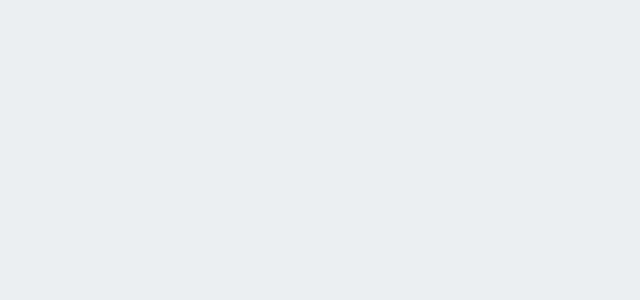
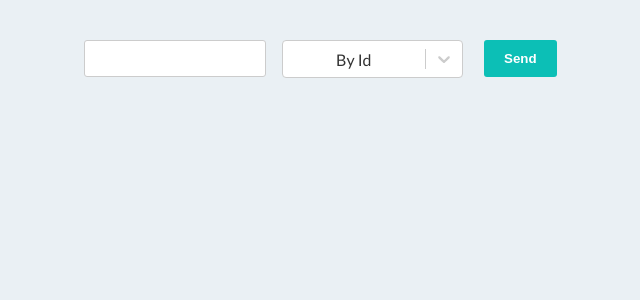
Before and after one commit to hayder-hubsync/dco-dashboard, a React (Create React App) app: page / in a window 1280 px wide. Shown: the top 300 px of the page, without its empty margins (317-957 px from the left). Built offline with nearby package versions, Linux system fonts and the light colour scheme.

Commit message:
Search input

```diff
--- a/src/App.tsx
+++ b/src/App.tsx
@@ -1,13 +1,8 @@
 import * as React from 'react';
-import { Routes, Route } from 'react-router-dom';
 import { Home } from './pages';
 
 const App = () => {
-  return (
-    <Routes>
-      <Route path="/" element={<Home />} />
-    </Routes>
-  );
+  return <Home />;
 };
 
 export default App;
--- a/src/pages/Home/Home.tsx
+++ b/src/pages/Home/Home.tsx
@@ -1,32 +1,48 @@
-import React, { useEffect, useState } from 'react';
+import React, { useState } from 'react';
 import { Grid, Row, Col } from 'react-flexbox-grid';
-import { useSearchParams } from 'react-router-dom';
 import { Info } from '../../components';
 import { References } from '../../services/references';
-import { Card, Container, Content, Title, Wrapper } from './Styles';
+import { Card, Container, Content, Input, SendButton, Title, Wrapper } from './Styles';
+import Select from 'react-select';
+
+const options = [
+  { value: 'id', label: 'By Id' }
+  // { value: 'sample', label: 'By sample' }
+];
 
 export const Home = (props: any) => {
   const [data, setData] = useState<any>({});
-  let [searchParams] = useSearchParams();
+  const [value, setValue] = useState<any>();
 
   const { testSession, dco, athlete, discipline, sport, ar, uar, dcor, aar, samples, psrs } = data;
 
   const getTestSessionById = async () => {
-    const tsId = searchParams.get('tsId');
-    if (tsId) {
-      const results = await References.getTestSession(tsId);
+    if (value) {
+      const results = await References.getTestSession(value);
       console.log('DATA: ', results);
       setData(results);
+    } else {
+      alert('Add a value into the field');
     }
   };
-
-  useEffect(() => {
-    getTestSessionById();
-  }, []);
 
   return (
     <Container>
       <Grid fluid>
+        <Row center="md">
+          <Col xs={10} md={2}>
+            <Input onChange={(event) => setValue(event?.target?.value)} />
+          </Col>
+          <Col xs={10} md={2}>
+            <Select defaultValue={{ value: 'id', label: 'By Id' }} options={options} />
+          </Col>
+          <Col xs={10} md={1}>
+            <SendButton onClick={getTestSessionById}>Send</SendButton>
+          </Col>
+        </Row>
+
+        <br />
+
         <Row center="md">
           {testSession && (
             <Col xs={12} md={8}>
--- a/src/pages/Home/Styles.tsx
+++ b/src/pages/Home/Styles.tsx
@@ -30,3 +30,31 @@ export const Wrapper = styled.div`
   border-bottom: 1px solid #e6eaec;
   padding-bottom: 10px;
 `;
+
+export const Input = styled.input`
+  width: 100%;
+  height: 37px;
+  outline: 0;
+  border: none;
+  outline-width: 0;
+  border: 1px solid hsl(0, 0%, 80%);
+  border-radius: 3px;
+  padding-left: 7px;
+  padding-right: 7px;
+  box-sizing: border-box;
+`;
+
+export const SendButton = styled.button`
+  background-color: #0cbfb6;
+  border: 0;
+  padding: 0;
+  height: 37px;
+  padding: 0 20px;
+  border-radius: 3px;
+  color: #fff;
+  font-weight: bold;
+  cursor: pointer;
+  &:active {
+    filter: brightness(85%);
+  }
+`;
--- a/src/services/instance.ts
+++ b/src/services/instance.ts
@@ -2,7 +2,7 @@ import axios from 'axios';
 import { Constants } from '../utils';
 
 const instance = axios.create({
-  baseURL: Constants.Stages.development,
+  baseURL: Constants.Stages.uat,
   timeout: 30000
 });
 
```
